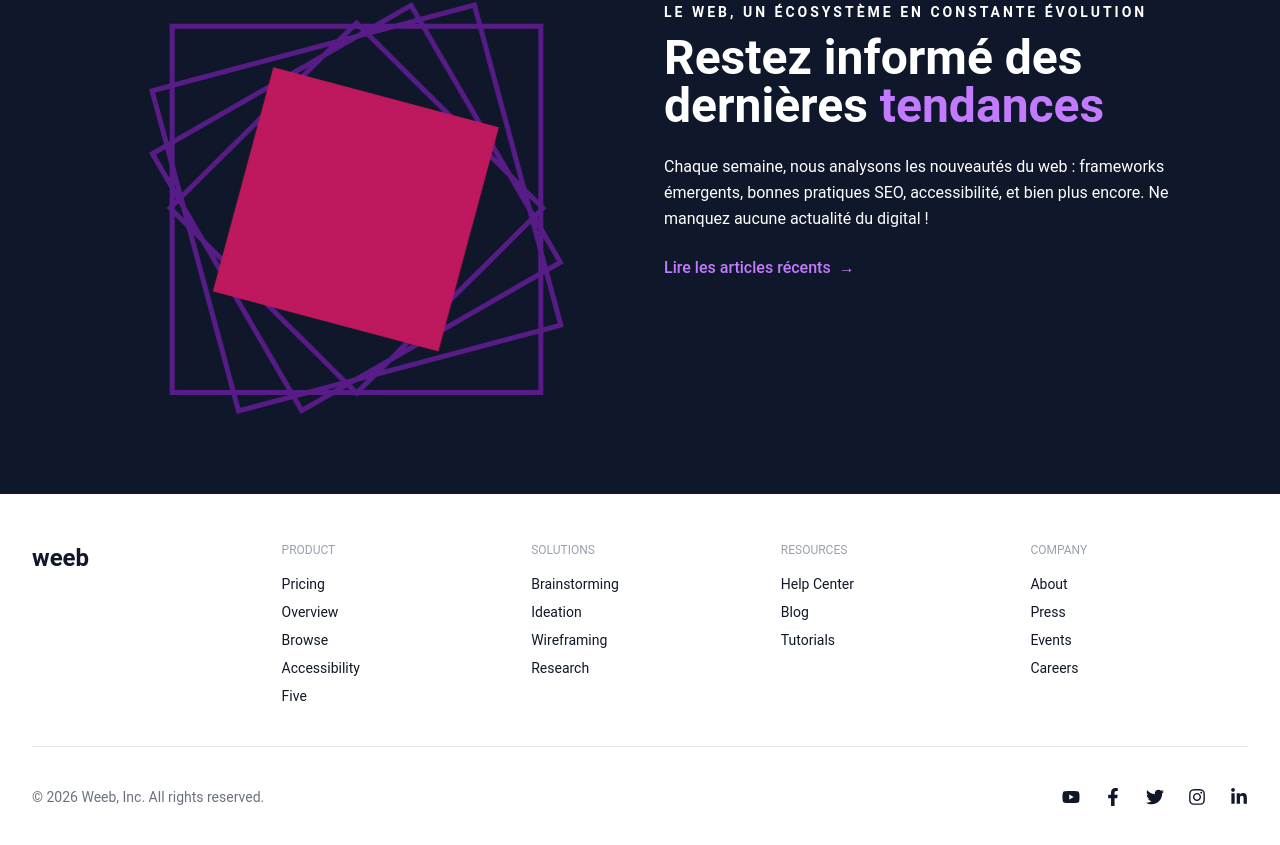
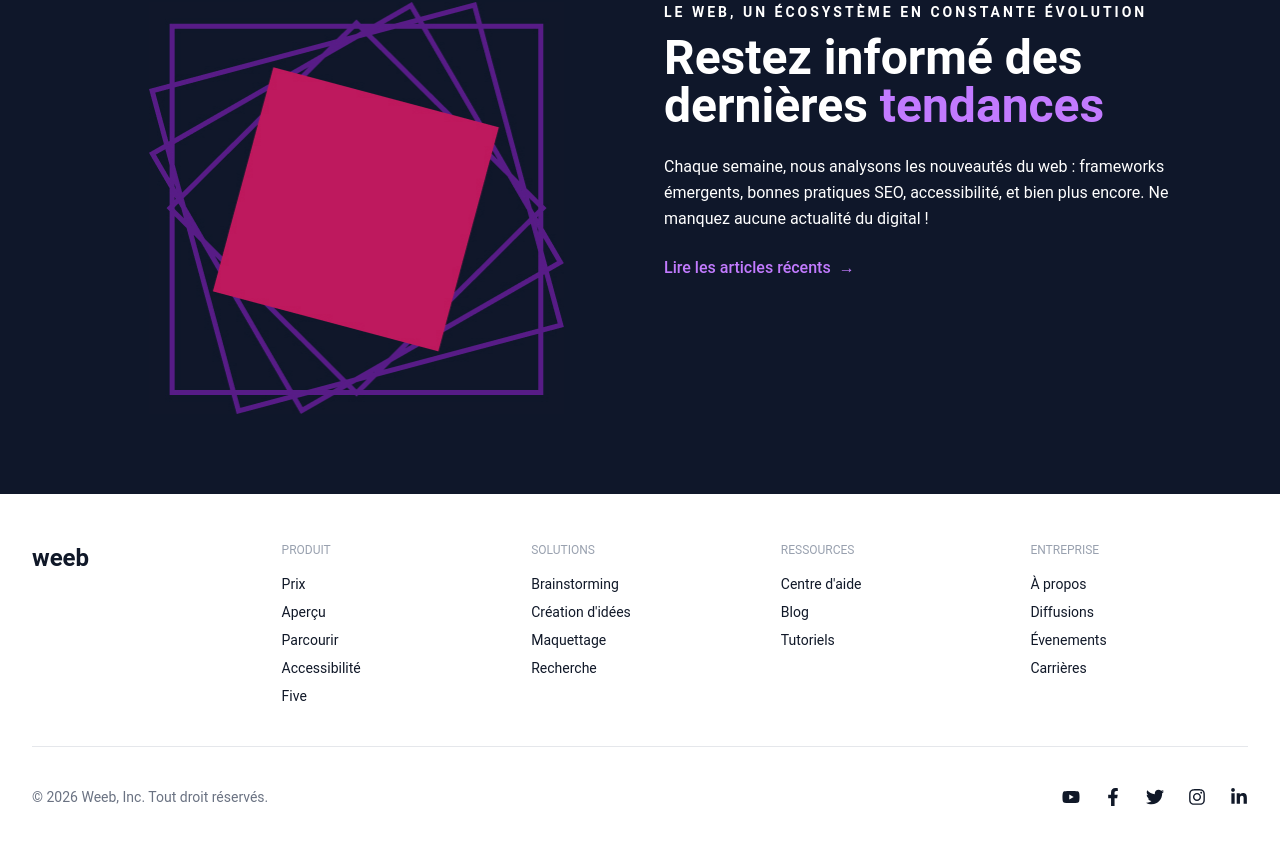
Before and after one commit to sylvqinz/weeb_sylvain_zanini, a React (Vite) app: page / in a window 1280 px wide. Shown: the part 2230-3075 px from the top of the page. Built offline with nearby package versions, Linux system fonts and the light colour scheme.

Commit message:
links renamed to frenche

```diff
--- a/src/components/Footer.jsx
+++ b/src/components/Footer.jsx
@@ -8,20 +8,20 @@ export default function Footer() {
         <div className="grid grid-cols-1 md:grid-cols-5 gap-8 flex-grow">
           <div className="flex-shrink-0 font-bold text-2xl mb-8 md:mb-0">weeb</div>
           <div>
-            <h4 className="text-xs uppercase text-gray-400 mb-4">Product</h4>
+            <h4 className="text-xs uppercase text-gray-400 mb-4">Produit</h4>
 
             <nav className="flex flex-col space-y-2 text-sm">
               <Link to="/pricing" className="hover:text-purple-600 cursor-pointer">
-                Pricing
+                Prix
               </Link>
               <Link to="/overview" className="hover:text-purple-600 cursor-pointer">
-                Overview
+                Aperçu
               </Link>
               <Link to="/browse" className="hover:text-purple-600 cursor-pointer">
-                Browse
+                Parcourir
               </Link>
               <Link to="/accessibility" className="hover:text-purple-600 cursor-pointer">
-                Accessibility
+                Accessibilité
               </Link>
               <Link to="/five" className="hover:text-purple-600 cursor-pointer">
                 Five
@@ -37,48 +37,48 @@ export default function Footer() {
                 Brainstorming
               </Link>
               <Link to="/ideation" className="hover:text-purple-600 cursor-pointer">
-                Ideation
+                Création d'idées
               </Link>
               <Link to="/wireframing" className="hover:text-purple-600 cursor-pointer">
-                Wireframing
+                Maquettage
               </Link>
               <Link to="/research" className="hover:text-purple-600 cursor-pointer">
-                Research
+                Recherche
               </Link>
             </nav>
           </div>
 
           {/* Resources */}
           <div>
-            <h4 className="text-xs uppercase text-gray-400 mb-4">Resources</h4>
+            <h4 className="text-xs uppercase text-gray-400 mb-4">Ressources</h4>
             <nav className="flex flex-col space-y-2 text-sm">
               <Link to="/help-center" className="hover:text-purple-600 cursor-pointer">
-                Help Center
+                Centre d'aide
               </Link>
               <Link to="/blog" className="hover:text-purple-600 cursor-pointer">
                 Blog
               </Link>
               <Link to="/tutorials" className="hover:text-purple-600 cursor-pointer">
-                Tutorials
+                Tutoriels
               </Link>
             </nav>
           </div>
 
           {/* Company */}
           <div>
-            <h4 className="text-xs uppercase text-gray-400 mb-4">Company</h4>
+            <h4 className="text-xs uppercase text-gray-400 mb-4">Entreprise</h4>
             <nav className="flex flex-col space-y-2 text-sm">
               <Link to="/about" className="hover:text-purple-600 cursor-pointer">
-                About
+                À propos
               </Link>
               <Link to="/press" className="hover:text-purple-600 cursor-pointer">
-                Press
+                Diffusions
               </Link>
               <Link to="/events" className="hover:text-purple-600 cursor-pointer">
-                Events
+                Évenements
               </Link>
               <Link to="/careers" className="hover:text-purple-600 cursor-pointer">
-                Careers
+                Carrières
               </Link>
             </nav>
           </div>
@@ -89,7 +89,7 @@ export default function Footer() {
 
       {/* Bottom part */}
       <div className="max-w-7xl mx-auto flex flex-col md:flex-row md:justify-between items-center gap-6 md:gap-0 text-gray-500 text-sm">
-        <p>© 2026 Weeb, Inc. All rights reserved.</p>
+        <p>© 2026 Weeb, Inc. Tout droit réservés.</p>
 
         <div className="flex space-x-6 text-gray-900 text-lg">
           <a href="#" aria-label="YouTube" className="hover:text-purple-600 transition">
```
